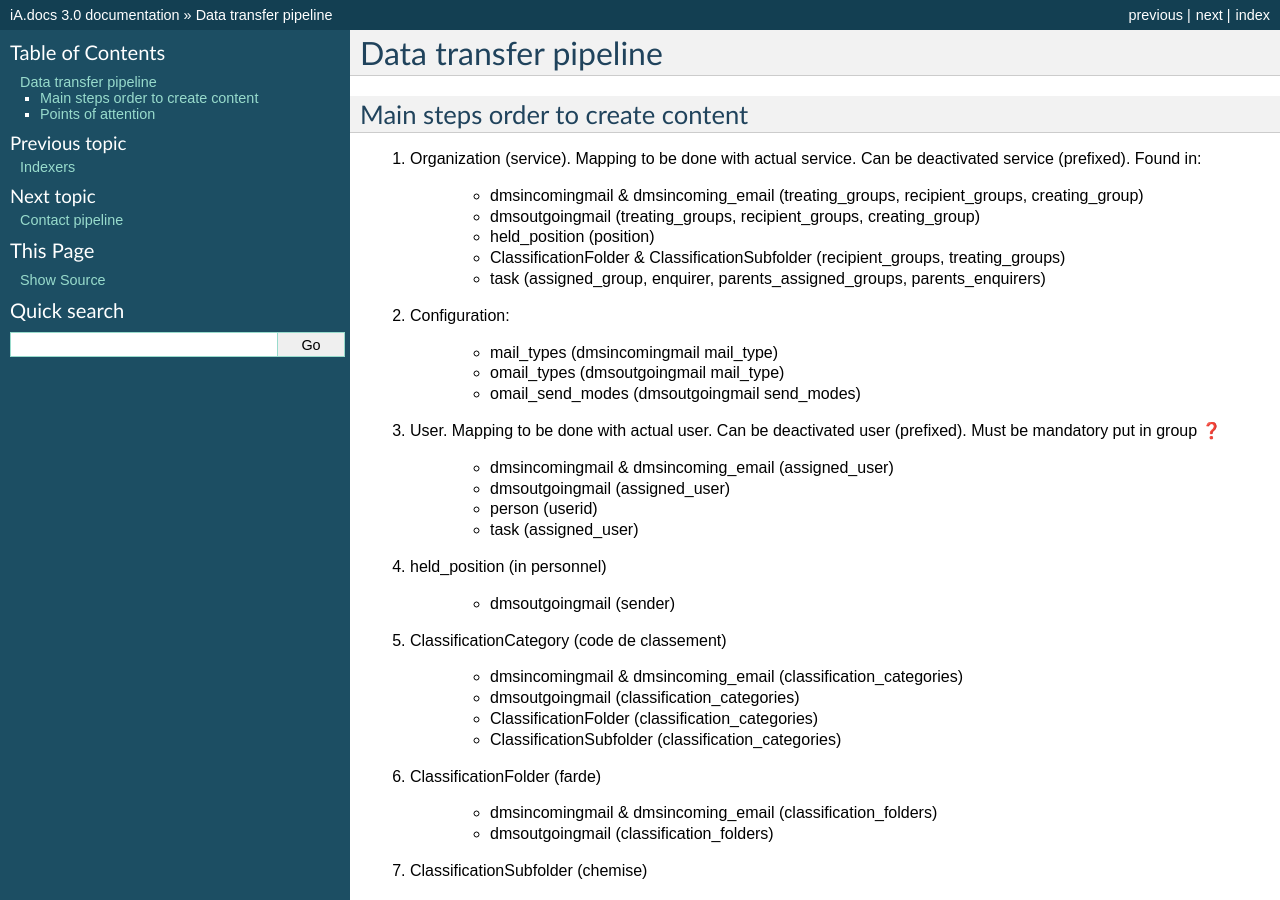
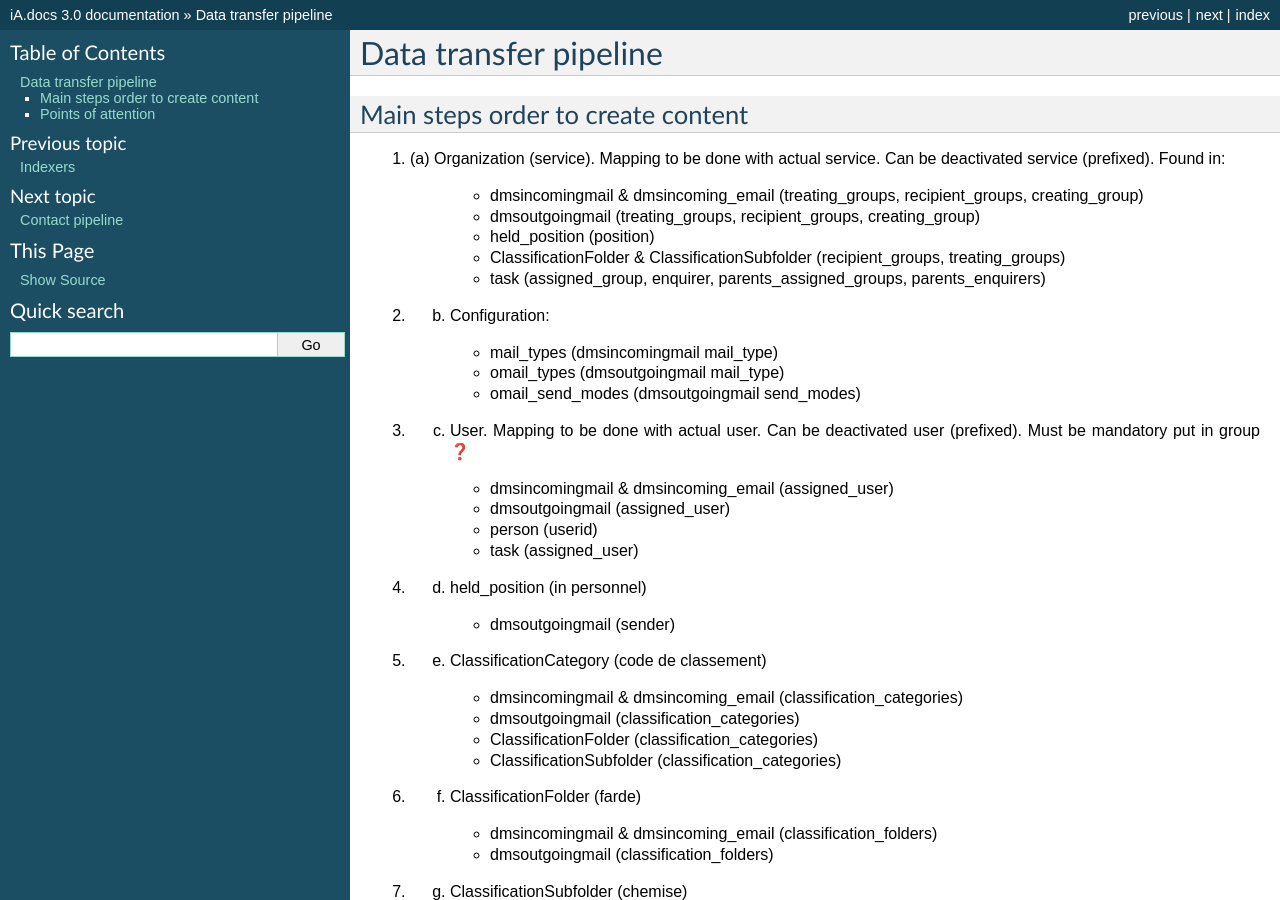
Before and after one commit to IMIO/server.dmsmail, a Sphinx documentation site: the page built from docs/source/pipeline_data_transfer.rst, in a window 1280 px wide and 900 px high. Built offline with Sphinx 7.4.7, drawn with Linux system fonts in a browser that asks for light colours.

```diff
--- a/docs/source/pipeline_data_transfer.rst
+++ b/docs/source/pipeline_data_transfer.rst
@@ -7,7 +7,7 @@ Data transfer pipeline
 Main steps order to create content
 **********************************
 
-#. Organization (service). Mapping to be done with actual service. Can be deactivated service (prefixed).
+#. (a) Organization (service). Mapping to be done with actual service. Can be deactivated service (prefixed).
    Found in:
 
     * dmsincomingmail & dmsincoming_email (treating_groups, recipient_groups, creating_group)
@@ -16,57 +16,57 @@ Main steps order to create content
     * ClassificationFolder & ClassificationSubfolder (recipient_groups, treating_groups)
     * task (assigned_group, enquirer, parents_assigned_groups, parents_enquirers)
 
-#. Configuration:
+#. (b) Configuration:
 
     * mail_types (dmsincomingmail mail_type)
     * omail_types (dmsoutgoingmail mail_type)
     * omail_send_modes (dmsoutgoingmail send_modes)
 
-#. User. Mapping to be done with actual user. Can be deactivated user (prefixed). Must be mandatory put in group ❓
+#. (c) User. Mapping to be done with actual user. Can be deactivated user (prefixed). Must be mandatory put in group ❓
 
     * dmsincomingmail & dmsincoming_email (assigned_user)
     * dmsoutgoingmail (assigned_user)
     * person (userid)
     * task (assigned_user)
 
-#. held_position (in personnel)
+#. (d) held_position (in personnel)
 
     * dmsoutgoingmail (sender)
 
-#. ClassificationCategory (code de classement)
+#. (e) ClassificationCategory (code de classement)
 
     * dmsincomingmail & dmsincoming_email (classification_categories)
     * dmsoutgoingmail (classification_categories)
     * ClassificationFolder (classification_categories)
     * ClassificationSubfolder (classification_categories)
 
-#. ClassificationFolder (farde)
+#. (f) ClassificationFolder (farde)
 
     * dmsincomingmail & dmsincoming_email (classification_folders)
     * dmsoutgoingmail (classification_folders)
 
-#. ClassificationSubfolder (chemise)
+#. (g) ClassificationSubfolder (chemise)
 
     * dmsincomingmail & dmsincoming_email (classification_folders)
     * dmsoutgoingmail (classification_folders)
 
-#. directory (organization_types, organization_levels)
+#. (h) directory (organization_types, organization_levels)
 
     * organization (organization_type)
 
-#. Contact (organization, person, held_position)
+#. (i) Contact (organization, person, held_position)
 
     * dmsincomingmail & dmsincoming_email (sender)
     * dmsoutgoingmail (recipients, sender)
 
-#. dmsincomingmail & dmsincoming_email
-#. dmsoutgoingmail
-#. dmsmainfile (in im and iem)
-#. dmsommainfile (in om)
-#. dmsappendixfile
-#. dmsoutgoingmail email_attachments
-#. Relations between im and om (reply_to)
-#. tasks ❓
+#. (l) dmsincomingmail & dmsincoming_email
+#. (p) dmsoutgoingmail
+#. (t) dmsmainfile (in im and iem)
+#. (u) dmsommainfile (in om)
+#. (v) dmsappendixfile
+#. (w) dmsoutgoingmail email_attachments
+#. (x) Relations between im and om (reply_to)
+#. (y) tasks ❓
 
 *******************
 Points of attention
```
